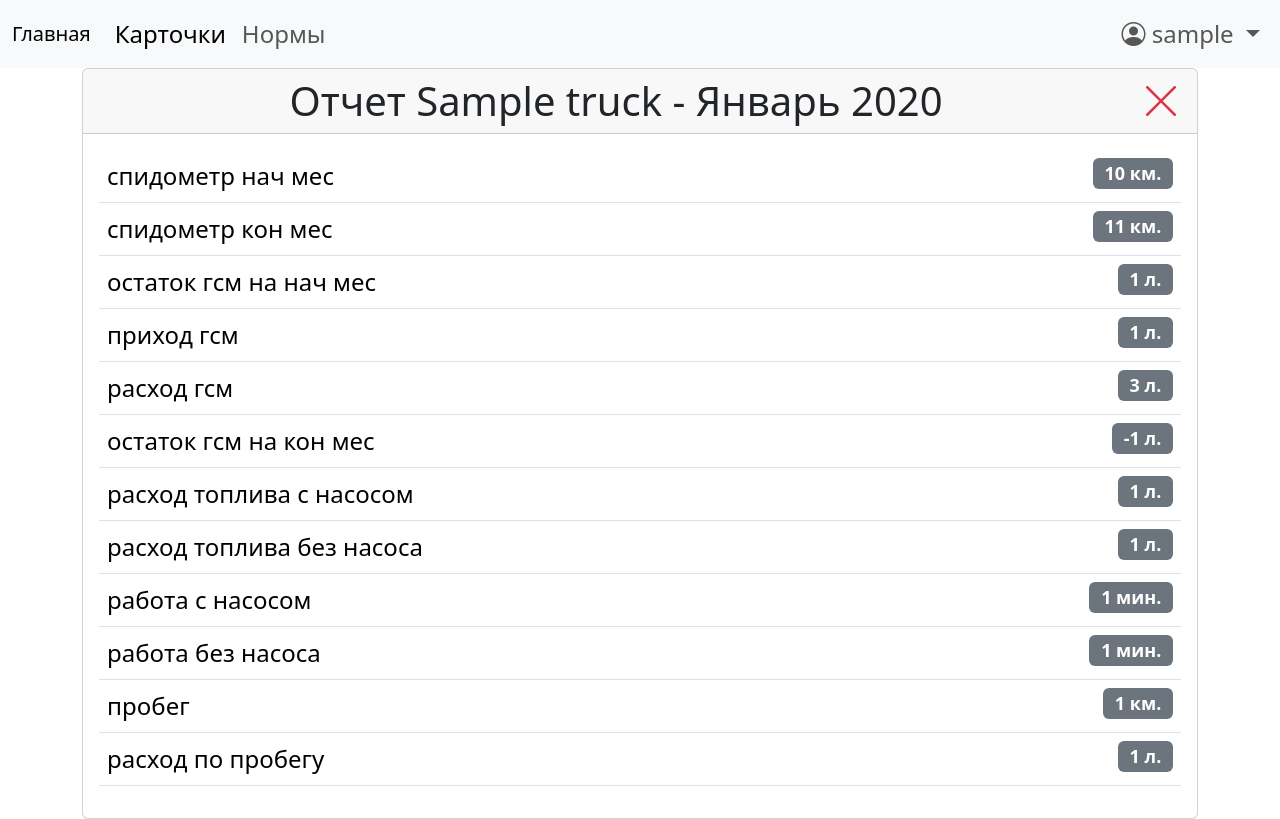
After one commit to daboggg/voditel_v3, a Django app: page /report/1/ in a window 1280 px wide. The commit adds this page. Run offline with Django 5.2, Linux system fonts and the light colour scheme; a user stored in the database is signed in; tables that the repository leaves empty hold one stand-in row (values such as "Sample post"); some libraries are stand-ins or nearby versions.

Commit message:
добавил отчет по карточке

```diff
--- a/cards/templates/cards/card_detail.html
+++ b/cards/templates/cards/card_detail.html
@@ -29,7 +29,7 @@
                 {% if departures %}
                     <tr>
                         <td>получить отчет:</td>
-                        <td><span class="float-end"><a href="#"
+                        <td><span class="float-end"><a href="{% url 'report_detail' card.pk %}"
                                                        class="btn btn-outline-secondary fw-bold">ОТЧЕТ</a></span></td>
                     </tr>
                     <tr>
--- /dev/null
+++ b/cards/templates/cards/report_detail.html
@@ -0,0 +1,79 @@
+{% extends 'base.html' %}
+{% load common_filters %}
+{% block title %}
+    {{ title }}
+{% endblock %}
+
+{% block content %}
+
+    <div class="card">
+        <div class="card-header">
+            <div>
+                <div class="display-6 text-center">
+                    {{ title }}
+                    <a class="link-secondary" href="{% url 'card_detail' object.id %}">
+                        <i class="text-danger ms-2 float-end bi bi-x-lg"></i>
+                    </a>
+                </div>
+            </div>
+        </div>
+        <div class="card-body">
+
+            <table class="table">
+                <tbody>
+
+                <tr>
+                    <td>спидометр нач мес</td>
+                    <td><span class="float-end badge bg-secondary">{{ object.mileage }} км.</span></td>
+                </tr>
+                <tr>
+                    <td>спидометр кон мес</td>
+                    <td><span class="float-end badge bg-secondary">{{ report_data.current_mileage }} км.</span></td>
+                </tr>
+                <tr>
+                    <td>остаток гсм на нач мес</td>
+                    <td><span class="float-end badge bg-secondary">{{ object.remaining_fuel.normalize  }} л.</span></td>
+                </tr>
+                <tr>
+                    <td>приход гсм</td>
+                    <td><span class="float-end badge bg-secondary">{{ report_data.total_refueled }} л.</span></td>
+                </tr>
+                <tr>
+                    <td>расход гсм</td>
+                    <td><span class="float-end badge bg-secondary">{{ report_data.total_fuel_consumption.normalize }} л.</span></td>
+                </tr>
+                <tr>
+                    <td>остаток гсм на кон мес</td>
+                    <td><span class="float-end badge bg-secondary">{{ report_data.remaining_fuel.normalize }} л.</span></td>
+                </tr>
+                <tr>
+                    <td>расход топлива с насосом</td>
+                    <td><span class="float-end badge bg-secondary">{{ report_data.total_with_pump_consumption.normalize }} л.</span></td>
+                </tr>
+                <tr>
+                    <td>расход топлива без насоса</td>
+                    <td><span class="float-end badge bg-secondary">{{ report_data.total_without_pump_consumption.normalize }} л.</span></td>
+                </tr>
+                <tr>
+                    <td>работа с насосом</td>
+                    <td><span class="float-end badge bg-secondary">{{ report_data.total_time_with_pump }} мин.</span></td>
+                </tr>
+                <tr>
+                    <td>работа без насоса</td>
+                    <td><span class="float-end badge bg-secondary">{{ report_data.total_time_without_pump }} мин.</span></td>
+                </tr>
+                <tr>
+                    <td>пробег</td>
+                    <td><span class="float-end badge bg-secondary">{{ report_data.total_distance }} км.</span></td>
+                </tr>
+                <tr>
+                    <td>расход по пробегу</td>
+                    <td><span class="float-end badge bg-secondary">{{ report_data.total_mileage_consumption.normalize }} л.</span></td>
+                </tr>
+
+                </tbody>
+            </table>
+
+        </div>
+    </div>
+{% endblock %}
--- a/cards/urls.py
+++ b/cards/urls.py
@@ -19,8 +19,8 @@ urlpatterns = [
     path('norm-delete/<int:pk>/', views.NormDelete.as_view(), name='norm_delete'),
     path('norm-edit/<int:pk>/', views.NormUpdate.as_view(), name='norm_edit'),
 
-    # path('report/<int:pk>/', views.ReportDetail.as_view(), name='report_detail'),
-    #
+    path('report/<int:pk>/', views.ReportDetail.as_view(), name='report_detail'),
+
     # path('short-report/<int:pk>/', views.ShortReport.as_view(), name='short_report'),
     # path('short-report_email/<int:pk>/', views.ShortReportEmail.as_view(), name='short_report_email'),
     # path('full-report/<int:pk>/', views.FullReport.as_view(), name='full_report'),
--- a/cards/views.py
+++ b/cards/views.py
@@ -39,7 +39,7 @@ class CardAdd(LoginRequiredMixin, SuccessMessageMixin, ErrorMessageMixin, Create
 
 
 def calculated_result(card: Card) -> dict:
-    res = card.departures. \
+    res: dict = card.departures. \
         annotate(mileage_consumption=F('distance') * F('norm__liter_per_km'),
                  with_pump_consumption=F('with_pump') * F('norm__work_with_pump_liter_per_min'),
                  without_pump_consumption=F('without_pump') * F('norm__work_without_pump_liter_per_min')). \
@@ -261,3 +261,17 @@ class NormUpdate(LoginRequiredMixin, SuccessMessageMixin, ErrorMessageMixin, Upd
     error_message = "Ошибка!"
     template_name = 'cards/norm_add.html'
     extra_context = {'title': 'Изменить норму'}
+
+
+class ReportDetail(LoginRequiredMixin, DetailView):
+    model = Card
+    template_name = 'cards/report_detail.html'
+    context_object_name = 'report'
+
+    def get_context_data(self, **kwargs):
+        ctx = super().get_context_data(**kwargs)
+        ctx['title'] = f'Отчет {self.object}'
+
+        report_data = calculated_result(self.object)
+        ctx['report_data'] = report_data
+        return ctx
```
